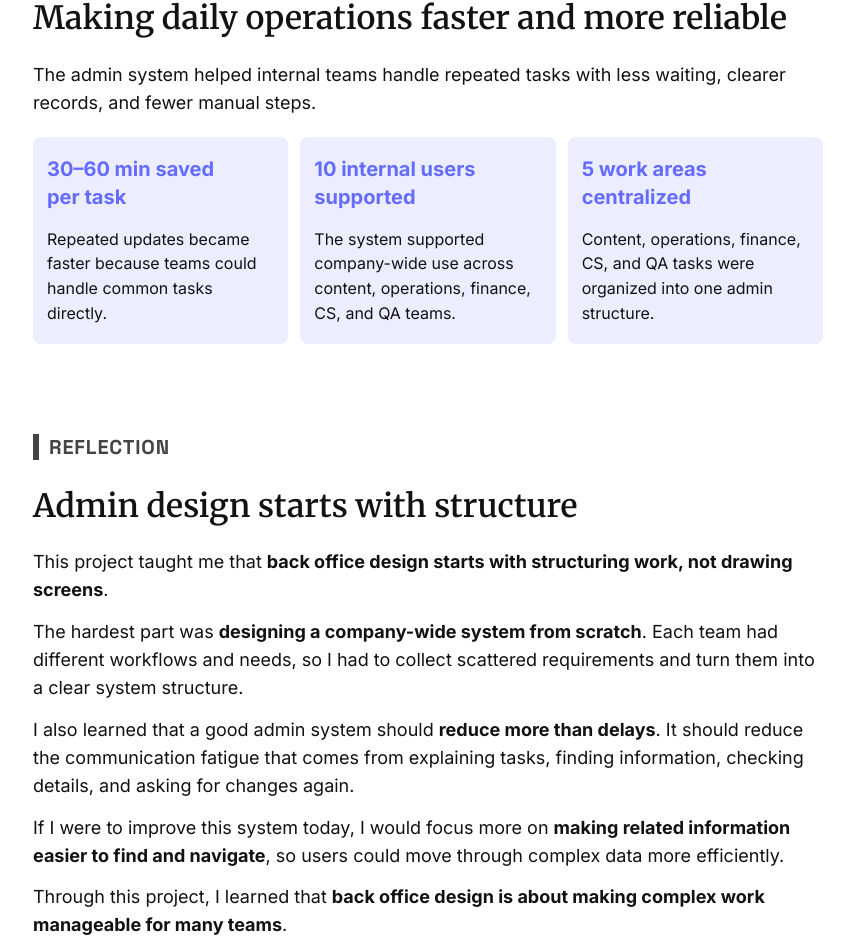
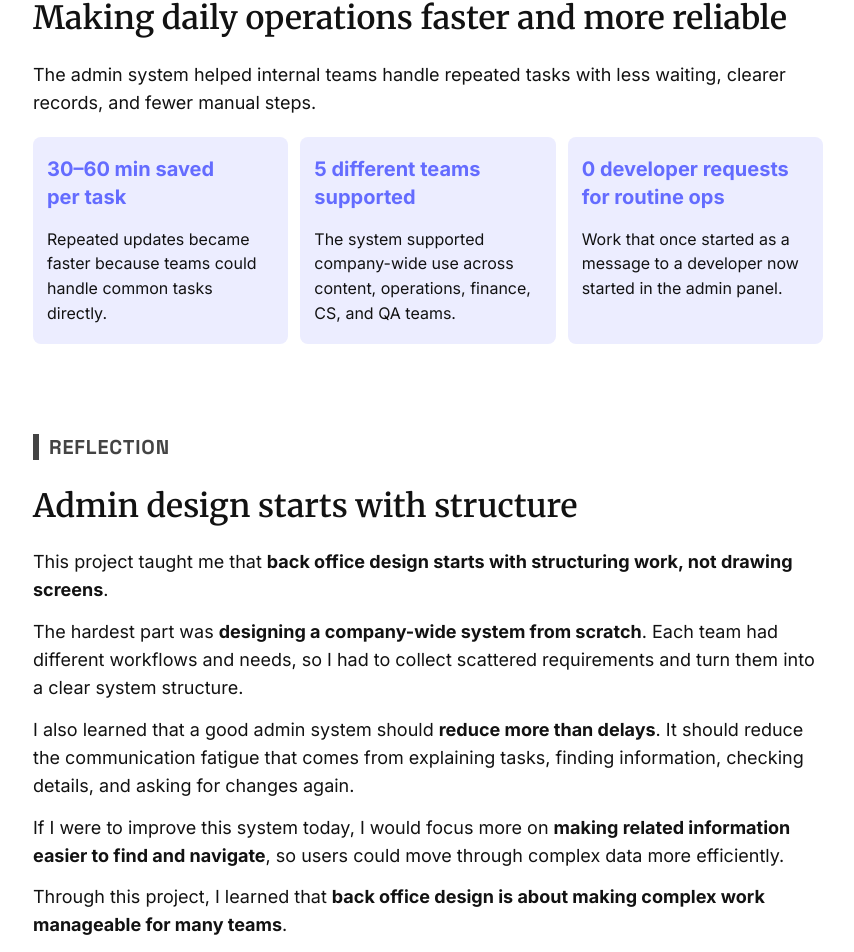
Before and after one commit to aileenpark/my-portfolio, a React (Vite) app: page /works/mms-admin in a window 1280 px wide. Shown: the part 7923-8875 px from the top of the page, without its empty margins (397-1251 px from the left). Built offline with nearby package versions, Linux system fonts and the light colour scheme; a web font is replaced by a local one.

Commit message:
content: update Admin CMS impact copy (#33)

```diff
--- a/src/pages/MMSAdminPage.jsx
+++ b/src/pages/MMSAdminPage.jsx
@@ -189,12 +189,12 @@ const IMPACT_ITEMS = [
     body: "Repeated updates became faster because teams could handle common tasks directly.",
   },
   {
-    lines: ["10 internal users", "supported"],
+    lines: ["5 different teams", "supported"],
     body: "The system supported company-wide use across content, operations, finance, CS, and QA teams.",
   },
   {
-    lines: ["5 work areas", "centralized"],
-    body: "Content, operations, finance, CS, and QA tasks were organized into one admin structure.",
+    lines: ["0 developer requests", "for routine ops"],
+    body: "Work that once started as a message to a developer now started in the admin panel.",
   },
 ];
 
```
